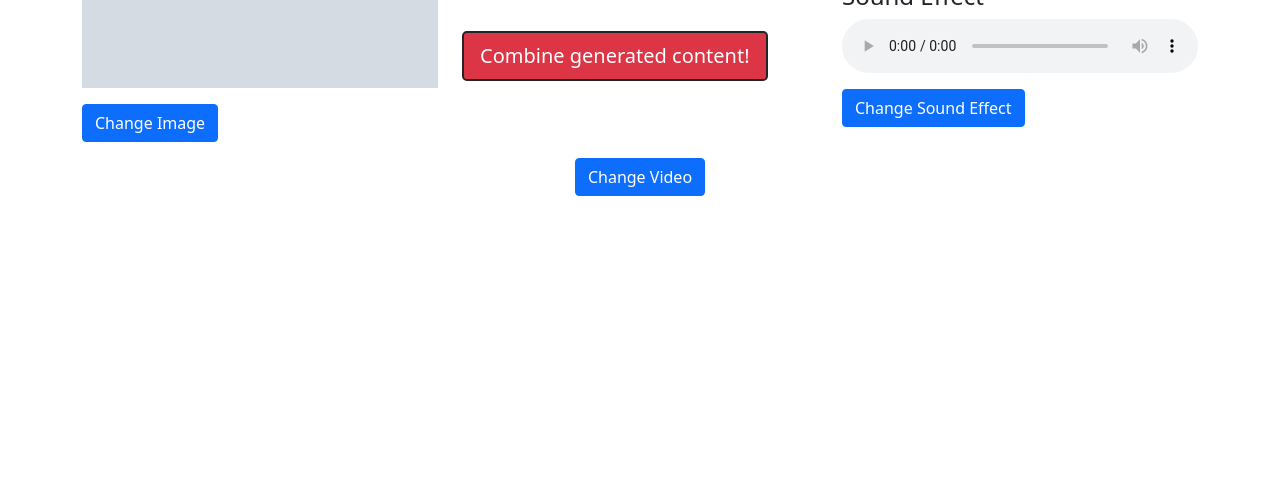
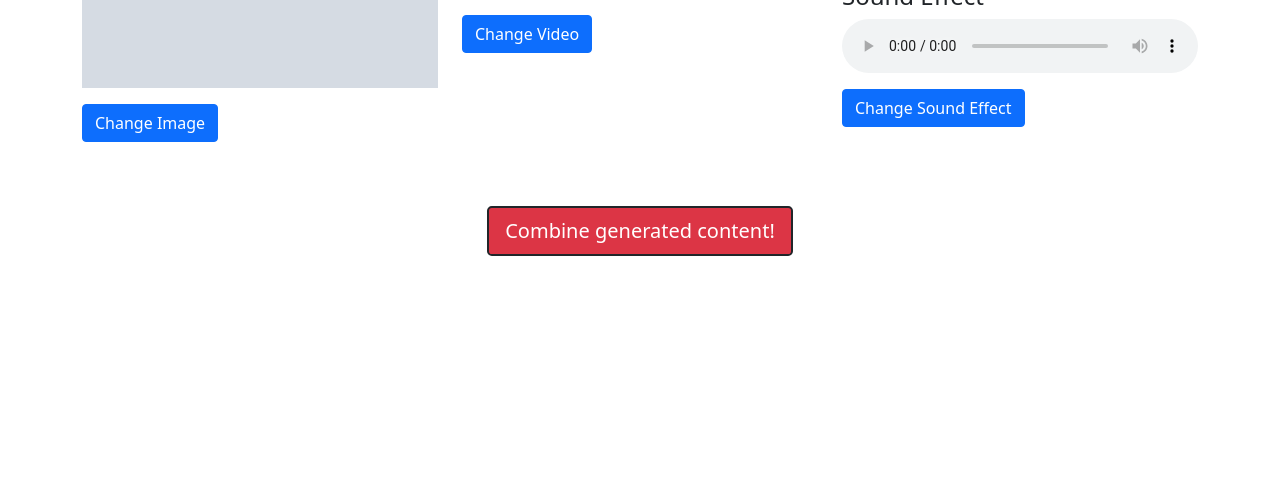
Before and after one commit to PhoebeY05/TikTok-TechJam, a Flask app: template templates/results.html in a window 1280 px wide. Shown: the part 317-800 px from the top of the page. Run offline with Flask 3, Linux system fonts and the light colour scheme; the template is opened without the code that fills it: most values are stand-ins (such as "Sample title", 1, 10 or a date in 2020); grey boxes marked "Sample" are stand-in pictures.

Commit message:
Minor fix
Swapped "change video" button and "combine generated content!" button by accident in previous commit

```diff
--- a/templates/results.html
+++ b/templates/results.html
@@ -24,9 +24,9 @@
                     Your browser does not support HTML video.
                 </video>
             </div>
-            <div class="row mt-3">
-                <form action="/results" method="POST">
-                    <input type="submit" id="combine" class="btn btn-danger btn-lg mt-3 border border-dark border-2 rounded-3" name="combine" value="Combine generated content!">
+            <div class="row align-items-center">
+                <form action="/change" method="POST">
+                    <input type="submit" class="btn btn-primary mt-3" name="change_video" value="Change Video">
                 </form>
             </div>
         </div>
@@ -61,9 +61,9 @@
             </div>
         </div>
     </div>
-    <div class="d-flex justify-content-center">
-        <form action="/change" method="POST">
-            <input type="submit" class="btn btn-primary mt-3" name="change_video" value="Change Video">
+    <div class="d-flex justify-content-center mt-5">
+        <form action="/results" method="POST">
+            <input type="submit" id="combine" class="btn btn-danger btn-lg mt-3 border border-dark border-2 rounded-3" name="combine" value="Combine generated content!">
         </form>
     </div>
 </div>
```
Also changed, not shown: 2 other files.
